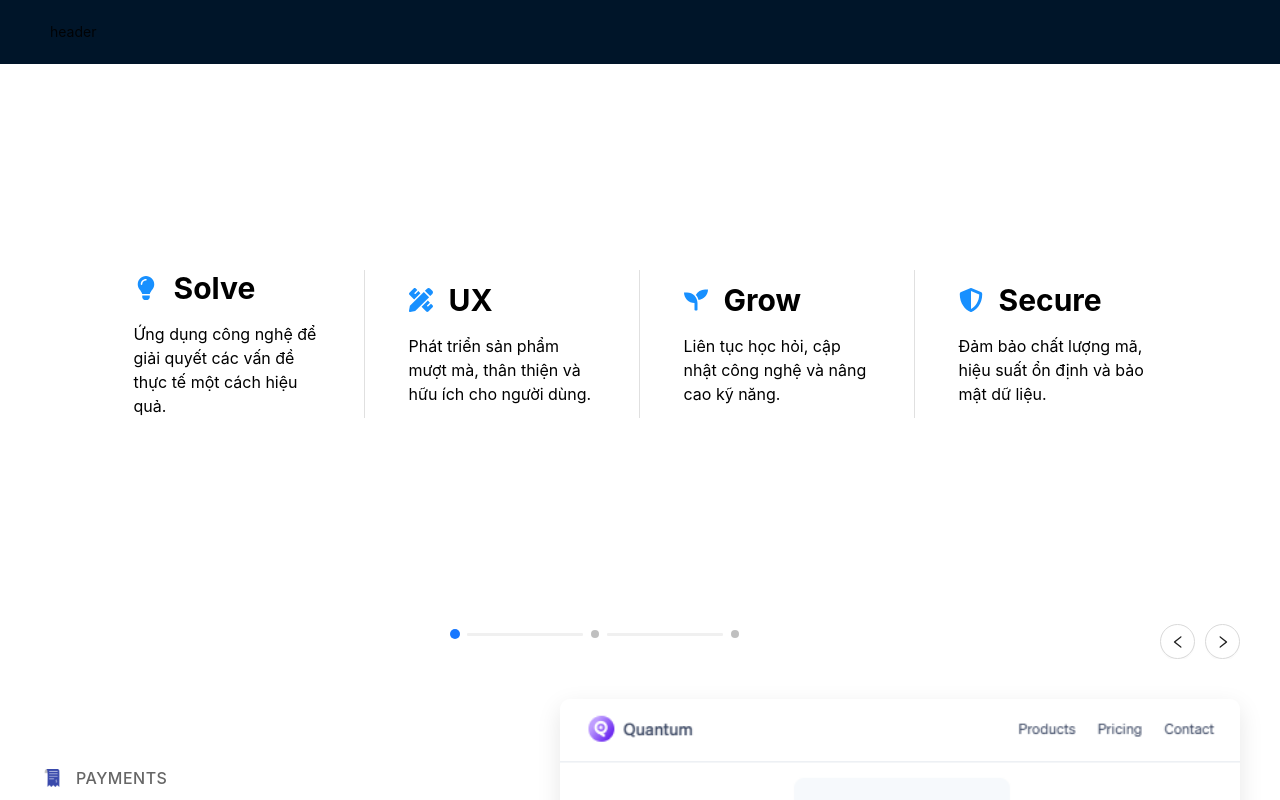
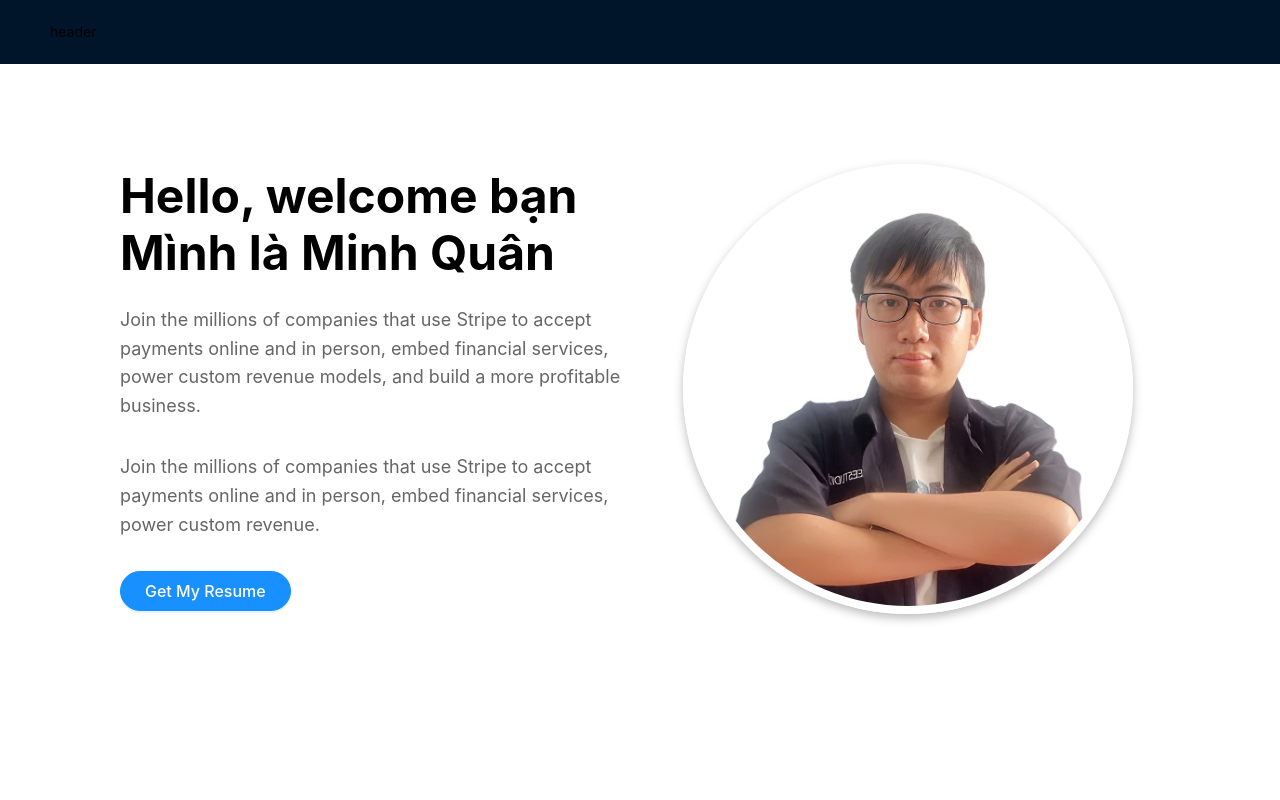
Before and after one commit to MinhQuan805/MyResumeFE, a React (Vite) app: page / in a window 1280 px wide. Shown: the top 800 px of the page. Built offline with nearby package versions, Linux system fonts and the light colour scheme; no server answers.

Commit message:
MyResume

```diff
--- a/src/pages/client/home/Home.tsx
+++ b/src/pages/client/home/Home.tsx
@@ -2,13 +2,13 @@ import { Card, Row, Col, Typography, Button, Steps, Input, Form } from 'antd';
 import './mission-home.css';
 import './product-home.css';
 import './article-home.css';
-import './contact.css';
+import './contact-home.css';
+import './intro-home.css';
 import '../style/main.css';
 import { useState } from 'react';
 import { EnvironmentOutlined, LeftOutlined, MailOutlined, PhoneOutlined, RightOutlined } from '@ant-design/icons';
 import { FaLightbulb, FaPencilRuler, FaSeedling, FaShieldAlt, FaLinkedinIn, FaFacebookF } from 'react-icons/fa';
 import { TbBrandGithubFilled } from 'react-icons/tb';
-
 const { Title, Paragraph } = Typography;
 
 const missions = [
@@ -63,11 +63,42 @@ const articles = [
   },
 ];
 
+
 function Home() {
   const [currentStep, setCurrentStep] = useState(0);
 
+  const handleDownload = () => {
+    const link = document.createElement('a');
+    link.href = `/files/CV.pdf`;
+    link.download = 'CV.pdf';
+    link.click();
+  };
   return (
     <div style={{ backgroundColor: '#fff' }}>
+      <div className="intro-container">
+        <Row gutter={[32, 32]} align="middle">
+          <Col xs={24} md={12}>
+            <Title level={2} className="intro-title">
+              Hello, welcome bạn<br />Mình là Minh Quân
+            </Title>
+            <Paragraph className="intro-description">
+              Join the millions of companies that use Stripe to accept payments online and in person, embed financial services, power custom revenue models, and build a more profitable business.
+            </Paragraph>
+            <Paragraph className="intro-description">
+              Join the millions of companies that use Stripe to accept payments online and in person, embed financial services, power custom revenue.
+            </Paragraph>
+            <Button onClick={handleDownload} type="primary" size="large" className="intro-button">
+              Get My Resume
+            </Button>
+          </Col>
+
+          <Col xs={0} md={12} className="intro-image-container">
+            <div className="intro-image">
+              <img src="/image/home/avatar.jpg" alt="Minh Quan" className="intro-image" />
+            </div>
+          </Col>
+        </Row>
+      </div>
       {/* Missions */}
       <div className="missions-container">
         <div className="missions-section">
@@ -195,7 +226,7 @@ function Home() {
             <div className="contact-icons">
               <div className="contact-icons">
                 <Button href="https://www.linkedin.com/in/qu%C3%A2n-v%C3%B5-821704325/" icon={<FaLinkedinIn style={{ color: '#fff' }} />} />
-                <Button href="https://github.com/MinhQuan805" icon={<TbBrandGithubFilled style={{ color: '#fff', height: 20, width: 20 }} />} />
+                <Button href="https://github.com/MinhQuan805"><TbBrandGithubFilled style={{ color: '#fff', height: 20, width: 20 }} /></Button>
                 <Button href="https://www.facebook.com/quan.minh.780514/" icon={<FaFacebookF style={{ color: '#fff' }} />} />
               </div>
 
--- /dev/null
+++ b/src/pages/client/home/intro-home.css
@@ -0,0 +1,87 @@
+/* Intro */
+
+.intro-container {
+    background: #fff;
+    padding: 100px 120px 0px 120px;
+}
+
+.intro-title {
+    font-size: 48px !important;
+    font-weight: 700 !important;
+    color: #000 !important;
+    margin: 0 0 24px 0 !important;
+    line-height: 1.2 !important;
+}
+
+.intro-description {
+    font-size: 18px !important;
+    font-weight: 400 !important;
+    color: #666 !important;
+    margin: 0 0 32px 0 !important;
+    line-height: 1.6 !important;
+}
+
+.intro-button {
+    background: #1890ff !important;
+    border-color: #1890ff !important;
+    border-radius: 40px !important;
+    padding: 12px 24px !important;
+    height: 12 !important;
+    font-size: 16px !important;
+    font-weight: 500 !important;
+    outline: none !important;
+}
+
+.intro-button:hover {
+    background: #40a9ff !important;
+    border-color: #40a9ff !important;
+}
+
+.intro-image {
+    display: flex;
+    justify-content: center;
+    align-items: center;
+}
+
+.intro-image img {
+    object-fit: contain;
+    border: 8px solid #ffffff;
+    border-radius: 50%;
+    box-shadow: 0px 4px 10px rgba(87, 87, 87, 0.4);
+    width: 450px;
+    height: 450px;
+}
+
+
+
+/* Responsive for Intro */
+@media (max-width: 1200px) {
+    .intro-image img {
+        width: 100%;
+        height: 100%;
+    }
+    .intro-description {
+        font-size: 15px !important;
+    }
+    .intro-title {
+        font-size: 36px !important;
+    }
+}
+
+@media (max-width: 573px) {
+    .intro-container {
+        padding: 100px 40px 0px 40px;
+    }
+
+    .intro-title {
+        font-size: 28px !important;
+    }
+
+    .intro-description {
+        font-size: 16px !important;
+    }
+
+    .intro-image {
+        padding: 20px 0;
+    }
+}
```
Also changed, not shown: public/image/home/avatar.jpg, src/pages/client/home/contact-home.css (renamed from src/pages/client/home/contact.css), 1 other file (tests, documents, lock files or other folders).
